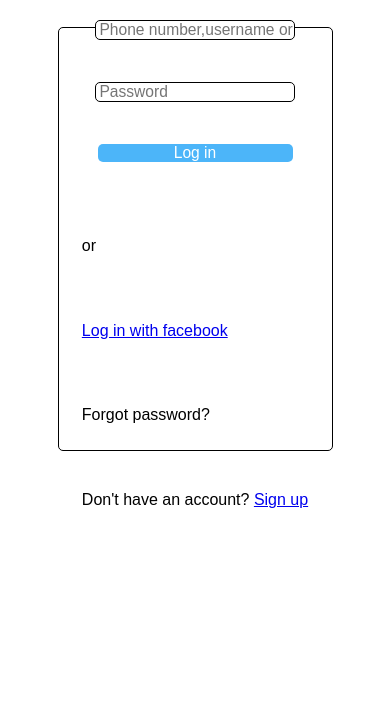
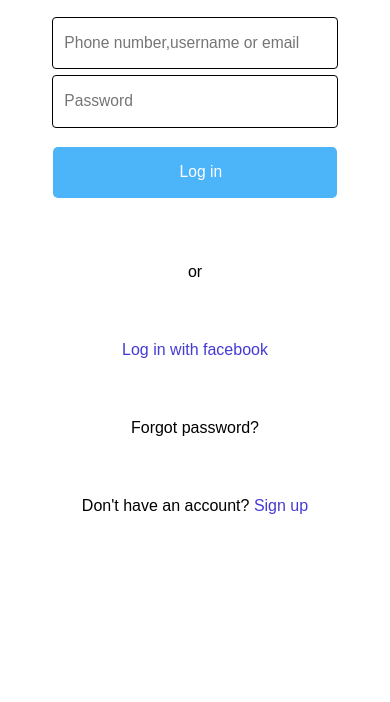
Before and after one commit to swarajmeshram/instagram, a plain HTML site: page index.html in a window 390 px wide. Shown: the part 142-844 px from the top of the page. Drawn offline with Linux system fonts and the light colour scheme.

Commit message:
Update style.css

```diff
--- a/style.css
+++ b/style.css
@@ -5,19 +5,35 @@
 }
 
 .formed {
-	height: 50vh;
-	width: 20vw;
-	border: 1px solid black;
+	height: 100vh;
+	width: auto;
+	/* border: 1px solid black; */
 	border-radius: 5px;
 	display: flex;
 	flex-direction: column;
 	align-items: center;
 	justify-content: center;
 	line-height: 10vh;
-	gap: 5vh;
-	margin-top: 20vh;
+	/* gap: 5vh; */
+	margin-top: 0vh;
 }
 
+
+.insta{
+	height: 10vh;
+	width: 13vw;
+	margin-top: 2vw;
+}
+
+h1{
+	font-size: 2.5vw;
+	margin-bottom: 1vw;
+	font-family:Arial, Helvetica, sans-serif;
+}
+
+.submitbtn{
+	margin-top: 1vw;
+}
 body{
 	height: 100%;
 	width: 100%;
@@ -26,37 +42,76 @@
 	justify-content:center;
 }
 
+.input-box{
+	margin-bottom: 00.5vw;
+}
 .input-box, .pass-box{
-	width: auto;
-	font-size: 1vw;
-	height: 5vh;
-	border-radius: 5px;
+	width:15vw;
+	font-size: 0.8vw;
+	height: 4vh;
+	border-radius: 4px;
 	border: none;
-	padding-left: 1vw;
+	padding-left: 0.5vw;
 	border: 1px solid black;
 }
 
+
+.second-class{
+	flex-direction: column;
+	display: flex;
+	align-items:center;
+	justify-content: center;
+	line-height: 4vw;
+	margin-top: 2vw;
+}
 .submitbtn{
-	height: 4.8vh;
-	width: 14vw;
+	height: 4vh;
+	width: 15.5vw;
 	background-color:#4cb5f9;
 	color: white;
 	border: none;
 	border-radius: 5px;
 }
 
+a{
+	text-decoration: none;
+	color:#453ad4;
+	font-weight: 500;
+}
+
 @media (max-width:600px) {
 
 	.formed{
-		width: 70vw;
-		height: 50vh;
-		border-radius: 5px;
+		width: auto;
+		height: auto;
+		border-radius: 1px;
+		margin-top: 14vw;
 	}
 
 	.input-box, .pass-box, .submitbtn{
-		height: 5vh;
-		width: 50vw;
+		height: 6vh;
+		width: 70vw;
 		font-size: 4vw;
+		padding-left: 3vw;
 
 	}
+
+	h1{
+		font-size: 10vw;
+		margin-bottom: 5vw;
+	}
+
+	.input-box{
+		margin-bottom: 1.5vw;
+	}
+
+	.submitbtn{
+		margin-top: 5vw;
+		width: 73vw;
+	}
+
+	.second-class{
+		line-height: 20vw;
+		margin-top: 9vw;
+	}
 }
```
